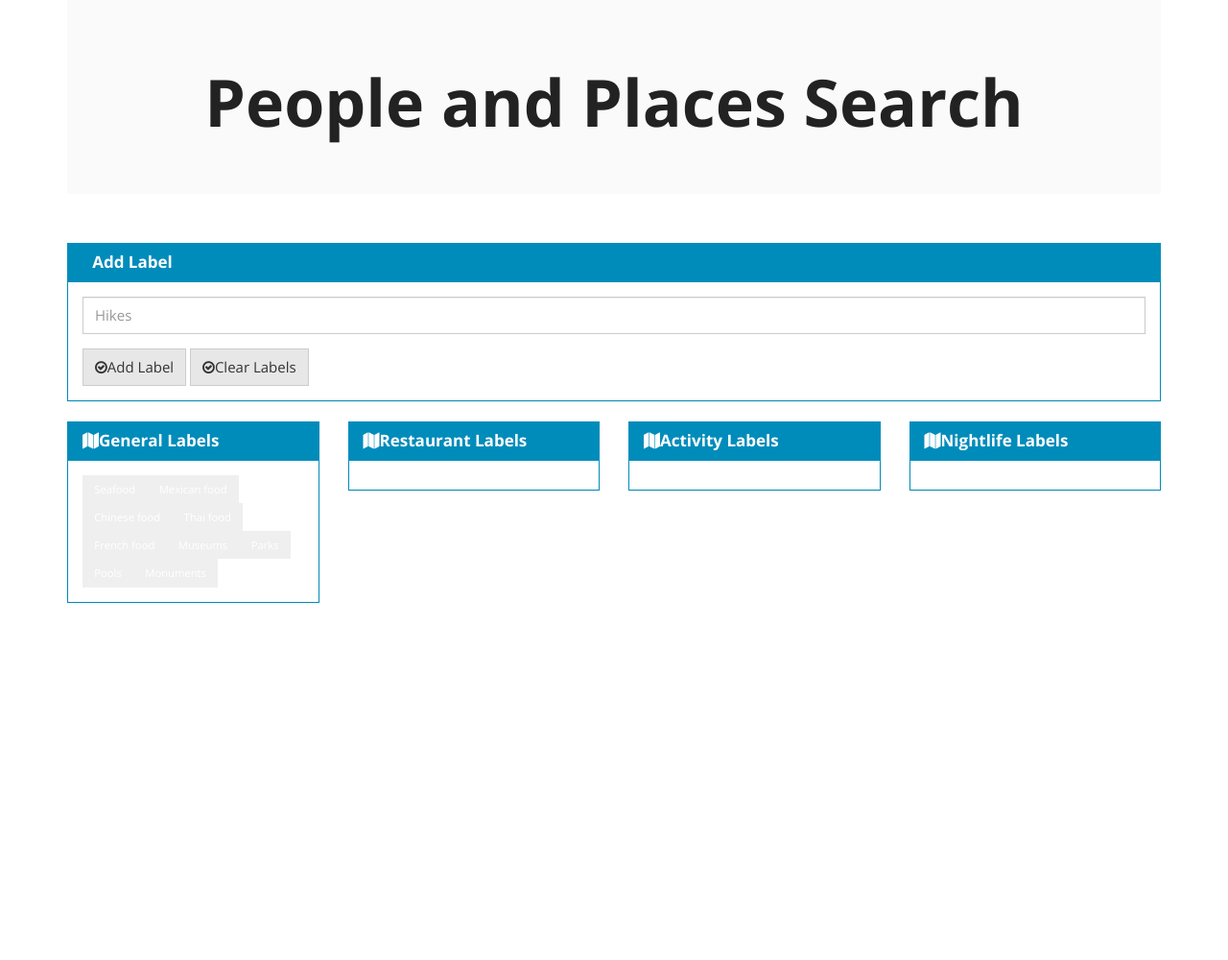
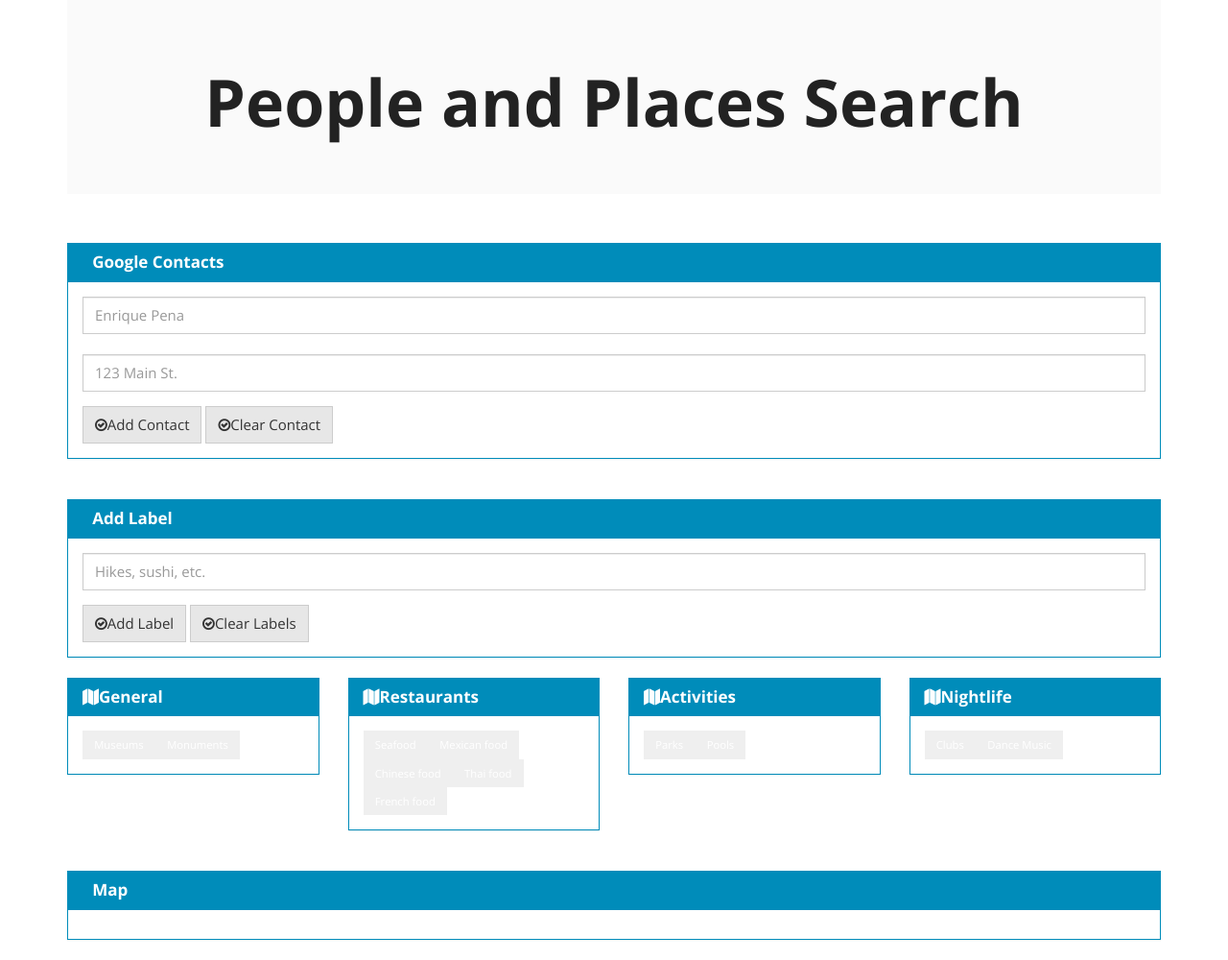
Before and after one commit to wpalafox/PeopleAndPlaces, a PHP site: page / in a window 1280 px wide. Shown: the whole page at 96% size. Before the commit the page ends 629 px from the top, so only its background shows below. Run offline with PHP 8.4, Linux system fonts and the light colour scheme; some libraries are stand-ins or nearby versions.

Commit message:
Sunday Update

```diff
--- a/assets/css/style.css
+++ b/assets/css/style.css
@@ -17,3 +17,13 @@ background-color: lightblue; color: white;
 
 
 }
+
+
+.buttons{
+
+
+background-color: red; color: white;
+
+
+
+}
--- a/assets/javascript/main.js
+++ b/assets/javascript/main.js
@@ -21,18 +21,20 @@
 
 $(document).ready(function(){
 
-
-
 //Initial array of labels
 var labelsArray = ['Seafood', 'Mexican food', 'Chinese food', 'Thai food',
-'French food', 'Museums', 'Parks', 'Pools', 'Monuments'];
+'French food', 'Museums', 'Parks', 'Pools', 'Monuments', 'Clubs', 'Dance Music'];
+
+//Array of selected buttons
+var selectedLabels = [];
+
 
 var labelCount = labelsArray.length;
 
 //On Click event associated with the add label function
 //Dynamically generate buttons using jQuery
 
-//========================================================
+//==============================================================
 
 //This function adds user inputed labels to the labelArray
 
@@ -50,30 +52,86 @@ $("#addLabelButton").on("click", function(){
 	//Calls the render labels function
 	renderLabels();
 
-	//Prevents the form from discarding the console.log
+	//Prevents the form from dwiscarding the console.log
 	event.preventDefault();
 
 });
 
-//=============================================================
+//================================================================
+
+/*This on click event will change the color of the selected buttons and push the data to the
+selected Labels array*/
+
+function selectedLabels(){
+
+	alert("test");
+
+	console.log("GoGO");
+	/*
+	//Captures the user input value and puts into a variable
+	var selectedLabel = $(this).data()
+
+	//Pushes the variable into an array
+	selectedLabels.push(selectedLabel);
+
+	//Console logs the array for development purposes
+	console.log(selectedLabels);
+
+	//Prevents the form from discarding the console.log
+	event.preventDefault(); */
+
+};
+
+
+//==============================================================
+
+
+//This function renders and organizes the labels
 
 function renderLabels(){
 
-	$('#labelsDisplay').empty();
+	    $('#labelsDisplay').empty();
+		$('#restaurantDisplay').empty();
+		$('#activitiesDisplay').empty();
+		$('#nightDisplay').empty();
 
 	//Loops through array of labels
 	for (var i = 0; i < labelsArray.length; i++){
 
-		//$('#labelsDisplay').empty();
-
-		//
 
 		var l = $('<button type="button" class="btn btn primary btm-sm">')
 
 		l.addClass('label'); //Added class
 		l.attr('data-name', labelsArray[i]); //added data-attribute
 		l.text(labelsArray[i]); //Displays label text on button
-		$('#labelsDisplay').append(l); //Adds buttons to HTML
+
+
+		//Logic to sort the labels into designated Panels
+
+		if(labelsArray[i].includes("food") === true || labelsArray[i].includes("food") === true){
+
+			console.log("it's a restaurant");
+
+			$('#restaurantDisplay').append(l); /*Adds buttons to HTML*/
+
+		}else if(labelsArray[i].includes("club") || labelsArray[i].includes("Club") === true || labelsArray[i].includes("live") === true || labelsArray[i].includes("Music") === true) {
+
+			console.log("it's a nightlife activity");
+
+			$('#nightDisplay').append(l); /*Adds buttons to HTML*/
+
+		}else if(labelsArray[i].includes("outdoors") || labelsArray[i].includes("mountains")||labelsArray[i].includes("hiking")|| labelsArray[i].includes("rivers")
+		||labelsArray[i].includes("Pools")||labelsArray[i].includes("Pools")||labelsArray[i].includes("Parks")){
+
+			console.log("it's an Activity");
+
+			$('#activitiesDisplay').append(l); /*Adds buttons to HTML*/
+
+		}else{
+
+			$('#labelsDisplay').append(l); /*Adds buttons to HTML*/
+
+		}
 
 	}
 
@@ -95,6 +153,7 @@ $('#resetLabelsButton').on('click', function(){
 	$('#activitiesDisplay').empty();
 	$('#nightDisplay').empty();
 
+
 });
 
 //===============================================================
@@ -109,21 +168,15 @@ for( i=0 ; i<labelsArray.length; i++){
 
 	}
 
+} */
 
-
-
-} */
+//}
 
 
 
 
+$(document).on('click', '.label', selectedLabels);
 
 
 
-
-
-
-//}
-
-
 });
--- a/index.html
+++ b/index.html
@@ -27,12 +27,50 @@
         <h1 class="text-center"><strong></i> People and Places Search</strong></h1>
     </div>
 
+    <div class="row">
+        <div class="col-sm-12">
+        <br>
+            <!-- First panel is for handling the search parameters -->
+            <div class="panel panel-primary">
+                <div class="panel-heading">
+                    <h3 class="panel-title"><strong><i class="fa-folder-open-o"></i>Google Contacts</strong></h3>
+                </div>
+
+               <!--- Labels   -->
+                <div class="panel-body">
+
+                    <!-- Here we create an HTML Form for handling the Label inputs-->
+                    <form role="form">
+
+                      <!-- Here we create the text box for capturing the activity term-->
+                      <div class="form-group">
+
+
+                        <input type="text" class="form-control" id="addLabel" placeholder="Enrique Pena">
+                        <br>
+                        <input type="text" class="form-control" id="addLabel" placeholder="123 Main St.">
+
+
+
+                      </div>
+
+                        <button type="submit" class="btn btn-default" id="addContactButton"><i class="fa fa-check-circle-o"></i>Add Contact</button>
+
+                        <!-- Resets -->
+                        <button type="reset" class="btn btn-default" id="resetContactsButton"><i class="fa fa-check-circle-o"></i>Clear Contact</button>
+
+
+                    </form>
+
+                </div>
+            </div>
+        </div>
+    </div>
 
 
 
 
-
-    <!-- Label Boxes -->
+<!-- Label Boxes -->
     <div class="row">
         <div class="col-sm-12">
         <br>
@@ -52,7 +90,7 @@
                       <div class="form-group">
 
 
-                        <input type="text" class="form-control" id="addLabel" placeholder="Hikes">
+                        <input type="text" class="form-control" id="addLabel" placeholder="Hikes, sushi, etc.">
 
                       </div>
 
@@ -86,7 +124,7 @@
 
                     <!-- Panel Heading for the retrieved articles box -->
                     <div class="panel-heading">
-                        <h3 class="panel-title"><strong><i class="fa fa-map"></i>General Labels </strong></h3>
+                        <h3 class="panel-title"><strong><i class="fa fa-map"></i>General</strong></h3>
                     </div>
 
                         <!-- This main panel will hold the map -->
@@ -104,7 +142,7 @@
 
                     <!-- Panel Heading for the retrieved articles box -->
                     <div class="panel-heading">
-                        <h3 class="panel-title"><strong><i class="fa fa-map"></i>Restaurant Labels</strong></h3>
+                        <h3 class="panel-title"><strong><i class="fa fa-map"></i>Restaurants</strong></h3>
                     </div>
 
                     <!-- This main panel will hold the map -->
@@ -123,7 +161,7 @@
 
                     <!-- Panel Heading for the retrieved articles box -->
                     <div class="panel-heading">
-                        <h3 class="panel-title"><strong><i class="fa fa-map"></i>Activity Labels</strong></h3>
+                        <h3 class="panel-title"><strong><i class="fa fa-map"></i>Activities</strong></h3>
                     </div>
 
                     <!-- This main panel will hold the map -->
@@ -136,12 +174,12 @@
 
 
         <div class="col-sm-3">
-            <!-- This panel will initially be made up of a panel and wells for each of the articles retrieved -->
+        <!-- This panel will initially be made up of a panel and wells for each of the articles retrieved -->
                 <div class="panel panel-primary">
 
                     <!-- Panel Heading for the retrieved articles box -->
                     <div class="panel-heading">
-                        <h3 class="panel-title"><strong><i class="fa fa-map"></i>Nightlife Labels</strong></h3>
+                        <h3 class="panel-title"><strong><i class="fa fa-map"></i>Nightlife</strong></h3>
                     </div>
 
                     <!-- This main panel will hold the map -->
@@ -152,12 +190,68 @@
         </div>
 
     </div>
+
+
+
+
+<div class="row">
+        <div class="col-sm-12">
+        <br>
+            <!-- First panel is for handling the search parameters -->
+            <div class="panel panel-primary">
+                <div class="panel-heading">
+                    <h3 class="panel-title"><strong><i class="fa-folder-open-o"></i>Map</strong></h3>
+                </div>
+
+               <!--- Labels   -->
+                <div class="panel-body">
+
+                    <!-- Here we create an HTML Form for handling the Label inputs-->
+
+
+
+                    </form>
+
+                </div>
+            </div>
+        </div>
+    </div>
+
+
+
+
+
+
+
+
+
+
+
+
+
+
+
+
+
+
+
+
+
+
+
+
+
+
+
+
+
+
 </div>
 
 
 
 
-<!-- Link to jQuery -->
+    <!-- Link to jQuery -->
     <script src="https://ajax.googleapis.com/ajax/libs/jquery/3.1.1/jquery.min.js"></script>
 
     <!-- Link to this app's Javascript -->
```
